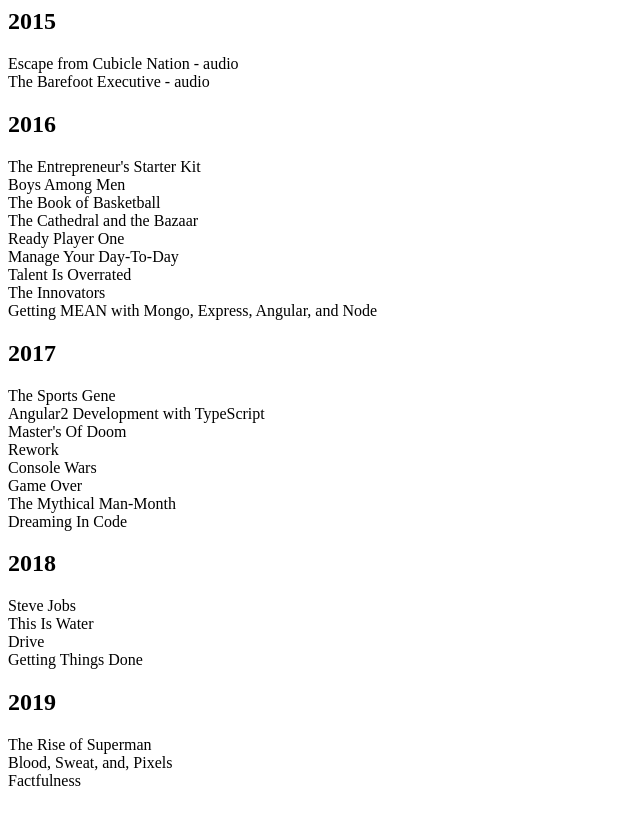
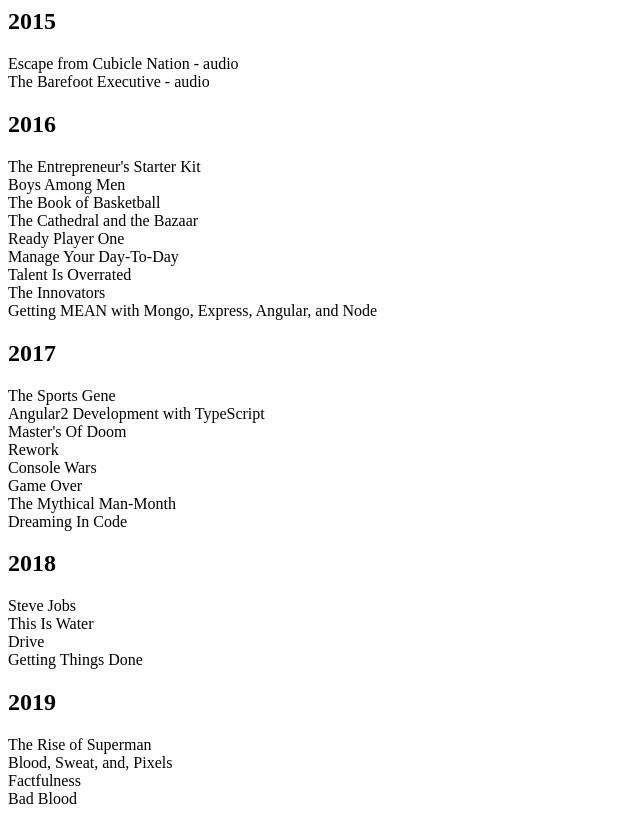
Before and after one commit to jwbwvf/jwbwvf.github.io, a plain HTML site: page index.html in a window 1280 px wide. Shown: the whole page, without its empty margins (0-640 px from the left). Drawn offline with Linux system fonts and the light colour scheme.

Commit message:
Update index.html

```diff
--- a/index.html
+++ b/index.html
@@ -37,5 +37,6 @@
     <span>The Rise of Superman</span><br>
     <span>Blood, Sweat, and, Pixels</span><br>
     <span>Factfulness</span><br>
+    <span>Bad Blood</span><br>
   </body>
 </html>
```
